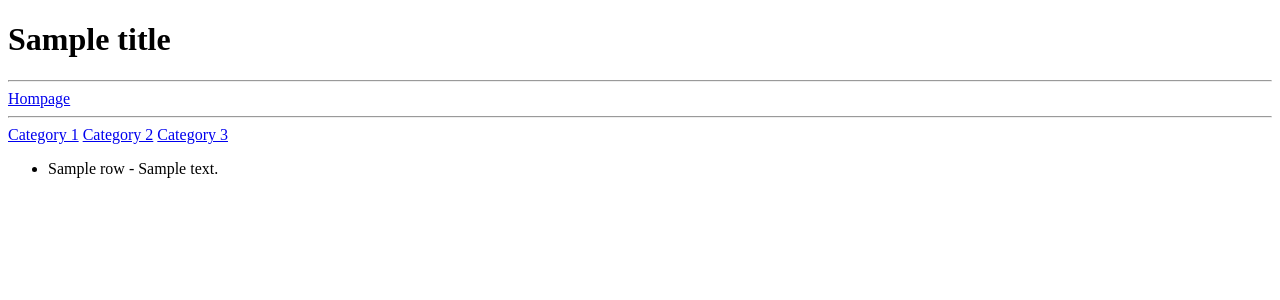
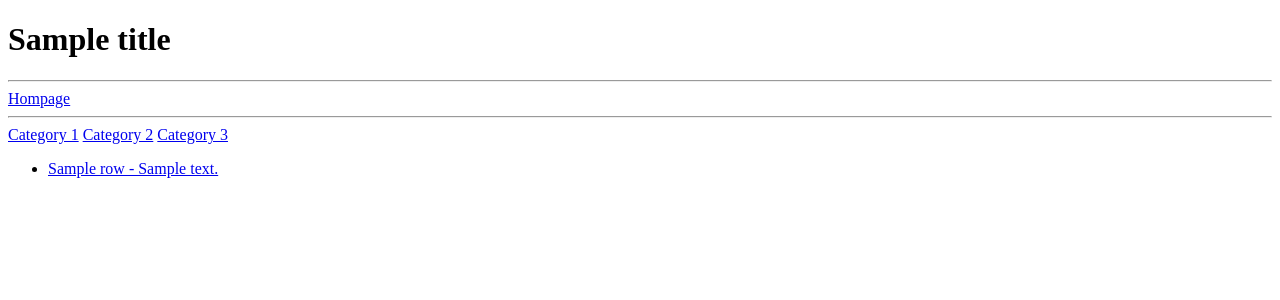
Before and after one commit to yoelkj/sf6_catalog, a Symfony app: template templates/catalog/index.html.twig in a window 1280 px wide. Shown: the top 300 px of the page. Run offline with Twig, Linux system fonts and the light colour scheme; the template is opened without the code that fills it: most values are stand-ins (such as "Sample title", 1, 10 or a date in 2020); some libraries are stand-ins or nearby versions.

Commit message:
Upgrade yarn package add bootstrap, font and icons. Config stimulus product controller

```diff
--- a/assets/styles/app.css
+++ b/assets/styles/app.css
@@ -1,3 +1,9 @@
+@import '~bootstrap';
+@import '~@fortawesome/fontawesome-free/css/all.css';
+@import '~@fontsource/roboto-condensed';
+
 body {
     background-color: lightgray;
+
+    font-family: 'Roboto Condensed', sans-serif;
 }
--- a/package.json
+++ b/package.json
@@ -1,8 +1,11 @@
 {
     "devDependencies": {
+        "@fontsource/roboto-condensed": "^4.5.8",
+        "@fortawesome/fontawesome-free": "^6.1.1",
         "@hotwired/stimulus": "^3.0.0",
         "@symfony/stimulus-bridge": "^3.0.0",
         "@symfony/webpack-encore": "^2.0.0",
+        "bootstrap": "^5.1.3",
         "core-js": "^3.0.0",
         "regenerator-runtime": "^0.13.2",
         "webpack-notifier": "^1.6.0"
--- a/templates/catalog/index.html.twig
+++ b/templates/catalog/index.html.twig
@@ -11,7 +11,10 @@
         <a href="{{path('app_homepage')}}" class="btn btn-sm btn-primary">Hompage</a>
     </div>
 
+
+
     <hr>
+
 
     <div>
         <a href="{{path('app_browse', {slug: 'Category 1'})}}" class="btn btn-sm btn-primary">Category 1</a>
@@ -19,10 +22,13 @@
         <a href="{{path('app_browse', {slug: 'Category 3'})}}" class="btn btn-sm btn-primary">Category 3</a>
     </div>
 
-    <ul>
+    <ul class="data-list">
     {% for row in rows %}
 
-        <li>{{row.name}} - {{row.desc}}</li>
+
+        <li {{stimulus_controller('product')}} class="data-item">
+            <a href="#" {{stimulus_action('product', 'showDeail')}}>{{row.name}} - {{row.desc}}</a>
+        </li>
 
     {% endfor %}
     </ul>
```
Also changed, not shown: assets/controllers/hello_controller.js (deleted, +0 -16 lines), assets/controllers/product_controller.js (added, +10 -0 lines), 1 other file.
